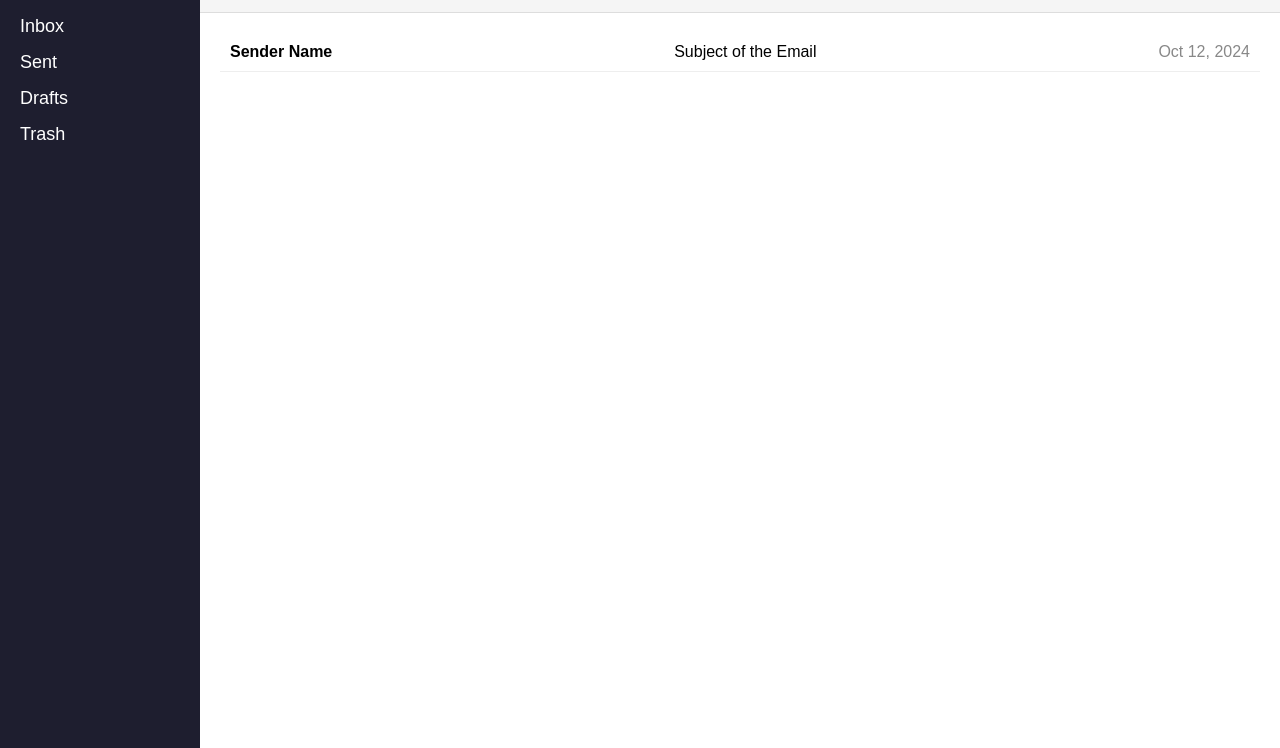
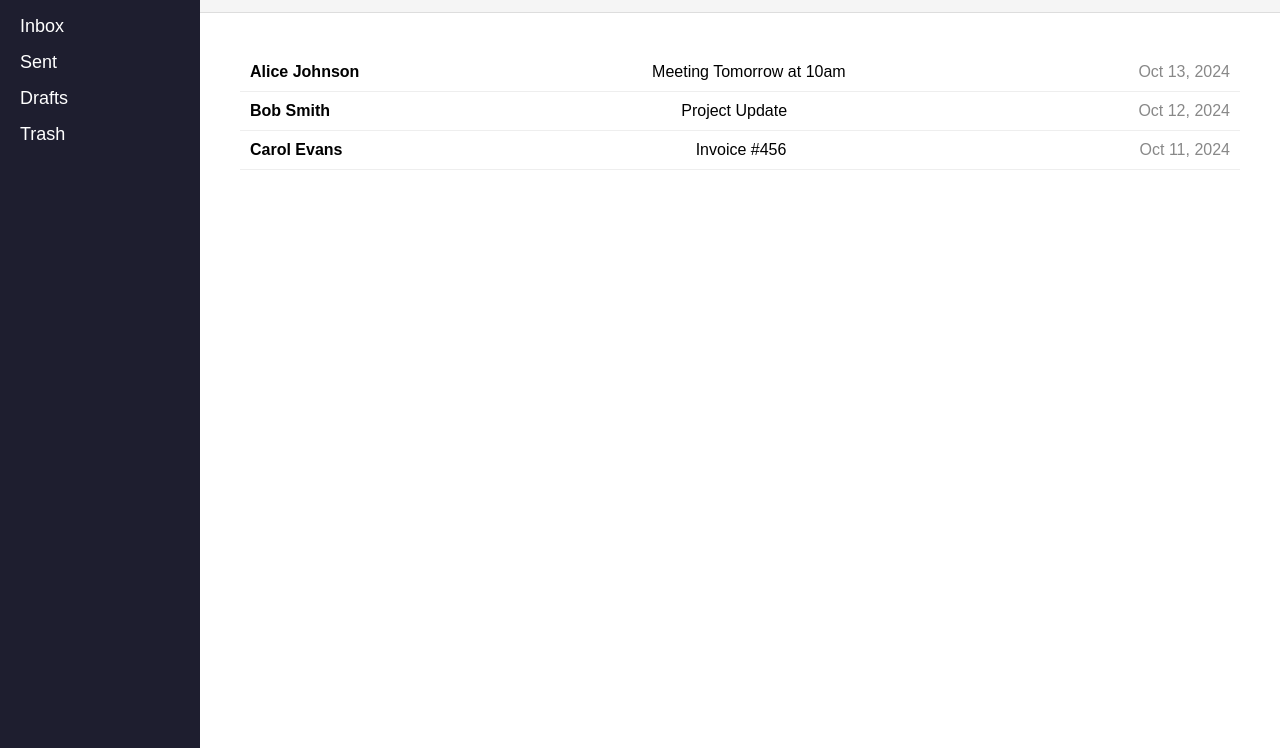
Before and after one commit to komalmubeen1/SyncMail-frontend-, a plain HTML site: page index.html in a window 1280 px wide. Shown: the part 52-800 px from the top of the page. Drawn offline with Linux system fonts and the light colour scheme.

Commit message:
Update index.html

```diff
--- a/index.html
+++ b/index.html
@@ -31,10 +31,23 @@
 
             <!-- Inbox List -->
             <div class="inbox">
-                <div class="email-item">
-                    <span class="email-sender">Sender Name</span>
-                    <span class="email-subject">Subject of the Email</span>
-                    <span class="email-date">Oct 12, 2024</span>
+                <div class="inbox">
+    <div class="email-item">
+        <span class="email-sender">Alice Johnson</span>
+        <span class="email-subject">Meeting Tomorrow at 10am</span>
+        <span class="email-date">Oct 13, 2024</span>
+    </div>
+    <div class="email-item">
+        <span class="email-sender">Bob Smith</span>
+        <span class="email-subject">Project Update</span>
+        <span class="email-date">Oct 12, 2024</span>
+    </div>
+    <div class="email-item">
+        <span class="email-sender">Carol Evans</span>
+        <span class="email-subject">Invoice #456</span>
+        <span class="email-date">Oct 11, 2024</span>
+    </div>
+</div>
                 </div>
                 <!-- Add more email-item divs as needed -->
             </div>
```
